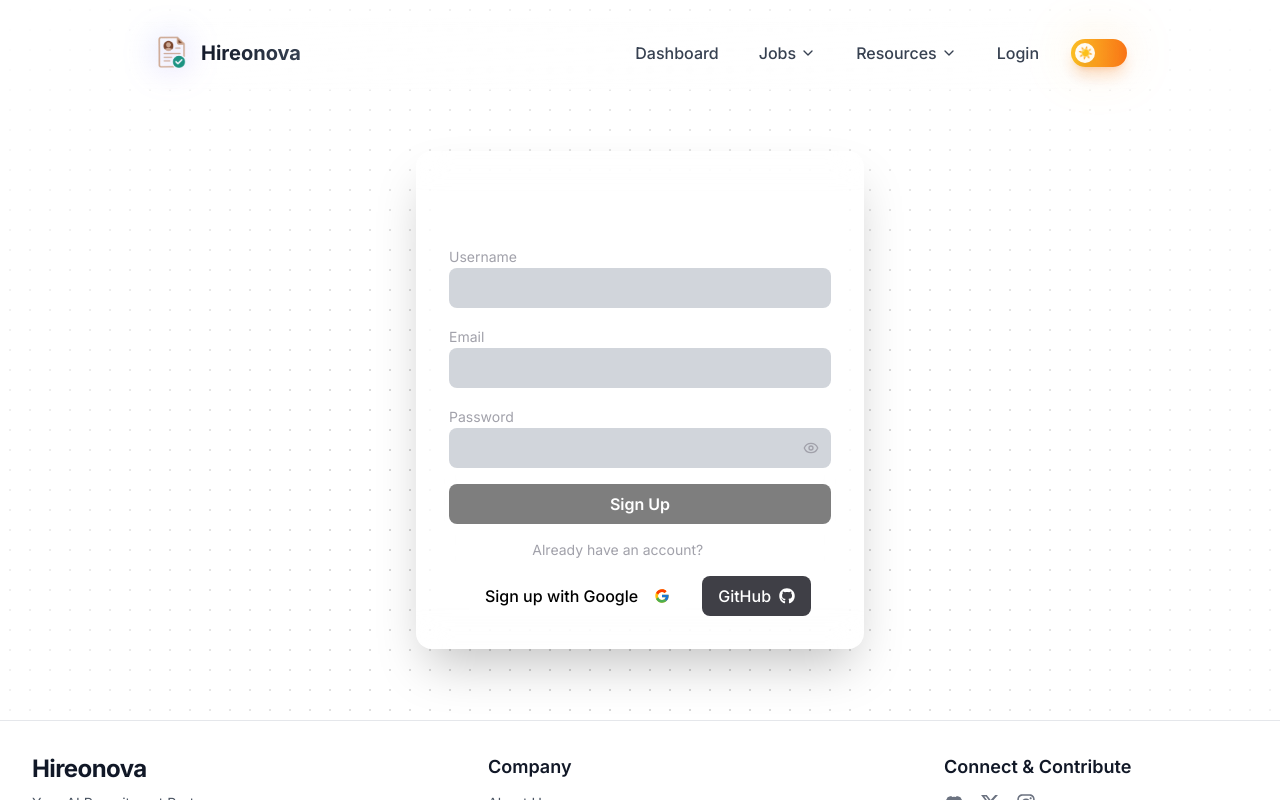
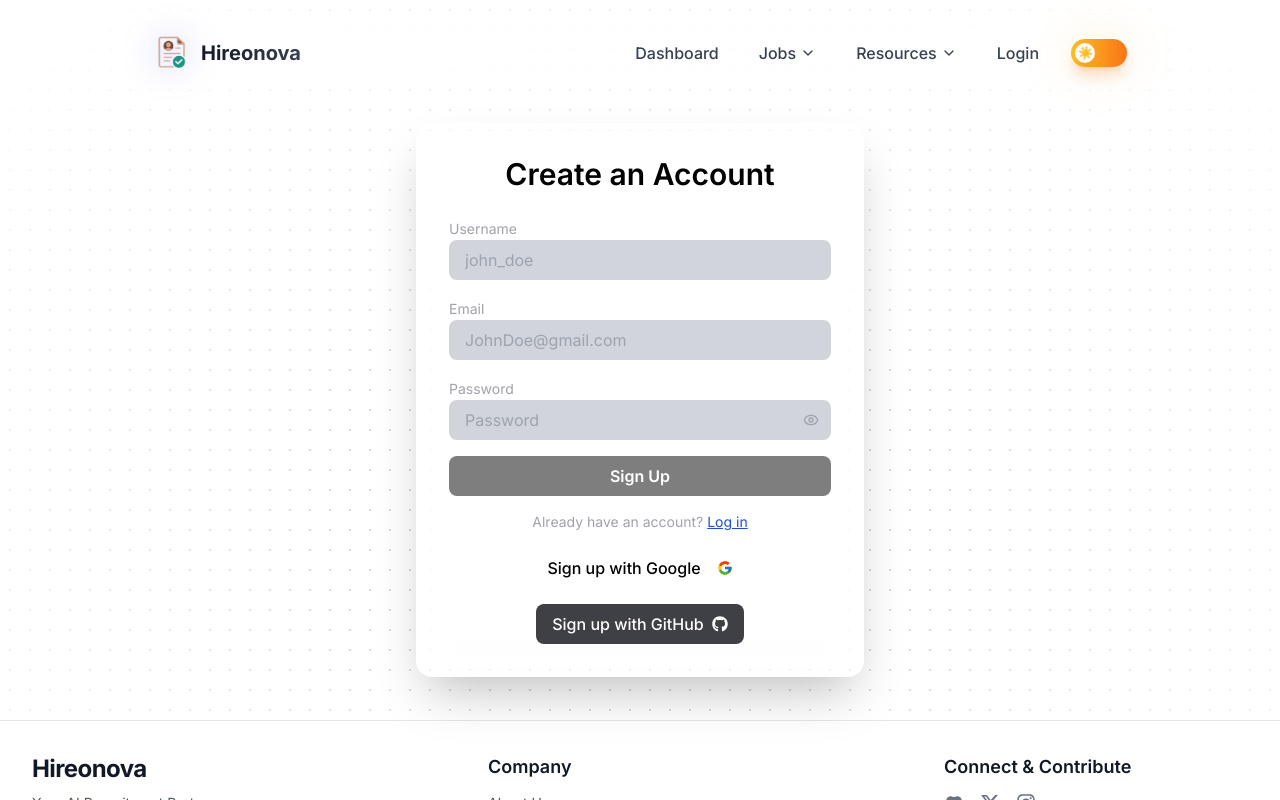
Before and after one commit to Hireonova/Hireonova_forntend, a React (Create React App) app: page /login in a window 1280 px wide. Both pictures are taken after a click on the button "Sign up". Shown: the top 800 px of the page. Built offline with nearby package versions, Linux system fonts and the light colour scheme.

Commit message:
revamped auth page

```diff
--- a/src/components/Footer.jsx
+++ b/src/components/Footer.jsx
@@ -28,9 +28,9 @@ const Footer = () => {
         <div className="flex flex-col items-center md:items-start text-center md:text-left w-full md:w-1/3 lg:w-1/4">
           <h4 className="text-lg font-semibold mb-3">Company</h4>
           <ul className="space-y-2 text-sm">
-            <li><a href="#" className="text-gray-600 hover:text-gray-900 dark:text-gray-400 dark:hover:text-gray-50 transition-colors">About Us</a></li>
-            <li><a href="#" className="text-gray-600 hover:text-gray-900 dark:text-gray-400 dark:hover:text-gray-50 transition-colors">Careers</a></li>
-            <li><a href="#" className="text-gray-600 hover:text-gray-900 dark:text-gray-400 dark:hover:text-gray-50 transition-colors">Blog</a></li>
+            <li><a href="/aboutus" className="text-gray-600 hover:text-gray-900 dark:text-gray-400 dark:hover:text-gray-50 transition-colors">About Us</a></li>
+            <li><a href="/docs" className="text-gray-600 hover:text-gray-900 dark:text-gray-400 dark:hover:text-gray-50 transition-colors">Careers</a></li>
+            <li><a href="/docs" className="text-gray-600 hover:text-gray-900 dark:text-gray-400 dark:hover:text-gray-50 transition-colors">Blog</a></li>
             <li><a href="#" className="text-gray-600 hover:text-gray-900 dark:text-gray-400 dark:hover:text-gray-50 transition-colors">Contact</a></li>
           </ul>
         </div>
--- a/src/pages/Login.jsx
+++ b/src/pages/Login.jsx
@@ -132,7 +132,7 @@ useEffect(() => {
         <Navbar />
         <div className="flex flex-col items-center mt-20 justify-center min-h-[80vh] px-4">
           <div className="backdrop-blur-lg bg-white/10 border my-6 border-white/20 p-8 rounded-2xl shadow-2xl max-w-md w-full">
-            <h1 className="text-3xl text-white font-semibold text-center mb-6">
+            <h1 className="text-3xl dark:text-white text-black font-semibold text-center mb-6">
               {isLogin ? "Login" : "Create an Account"}
             </h1>
             <form onSubmit={handleSubmit} className="space-y-4">
@@ -144,7 +144,8 @@ useEffect(() => {
                     value={username}
                     onChange={(e) => /^[a-zA-Z0-9_]*$/.test(e.target.value) && setUsername(e.target.value)}
                     required
-                    className="w-full px-4 py-2 bg-gray-300 dark:bg-zinc-800 text-black dark:text-white rounded-lg focus:outline-none focus:ring"
+                    placeholder="john_doe"
+                    className="w-full px-4 py-2  bg-gray-300 dark:bg-zinc-800 text-black dark:text-white rounded-lg focus:outline-none focus:ring"
                   />
                 </div>
               )}
@@ -157,6 +158,7 @@ useEffect(() => {
                   value={identifier}
                   onChange={(e) => setIdentifier(e.target.value)}
                   required
+                  placeholder="JohnDoe@gmail.com"
                   className="w-full px-4 py-2 bg-gray-300 dark:bg-zinc-800 text-black dark:text-white rounded-lg focus:outline-none focus:ring"
                 />
               </div>
@@ -169,6 +171,7 @@ useEffect(() => {
                     onChange={(e) => setPassword(e.target.value)}
                     onFocus={() => setIsChecklistVisible(true)}
                     required
+                    placeholder="Password"
                     className="w-full px-4 py-2 pr-10 bg-gray-300 dark:bg-zinc-800 text-black dark:text-white rounded-lg focus:outline-none focus:ring"
                   />
                   <button
@@ -199,11 +202,11 @@ useEffect(() => {
               </button>
               <p className="text-center text-sm text-zinc-400">
                 {isLogin ? "Don't have an account?" : "Already have an account?"} {" "}
-                <button type="button" className="text-white underline" onClick={() => setIsLogin(!isLogin)}>
+                <button type="button" className="  text-blue-700 underline" onClick={() => setIsLogin(!isLogin)}>
                   {isLogin ? "Sign up" : "Log in"}
                 </button>
               </p>
-              <div className="flex items-center justify-center gap-4 mt-4">
+              <div className="flex flex-col items-center justify-center gap-4 mt-4">
                 <button
                   type="button"
                   onClick={() => handleOAuth("google")}
@@ -216,7 +219,7 @@ useEffect(() => {
                   onClick={() => handleOAuth("github")}
                   className="bg-zinc-700 gap-2 flex items-center text-white px-4 py-2 rounded-lg font-medium hover:bg-zinc-600"
                 >
-                  GitHub <FaGithub />
+                  {isLogin ? "Sign in" : "Sign up"} with GitHub <FaGithub />
                 </button>
               </div>
             </form>
```
